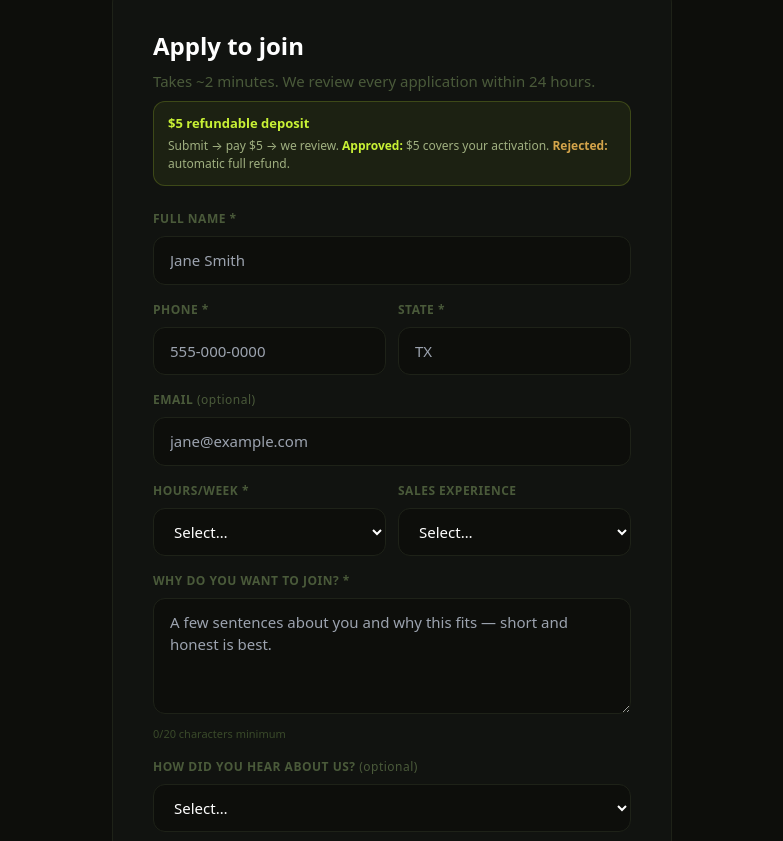
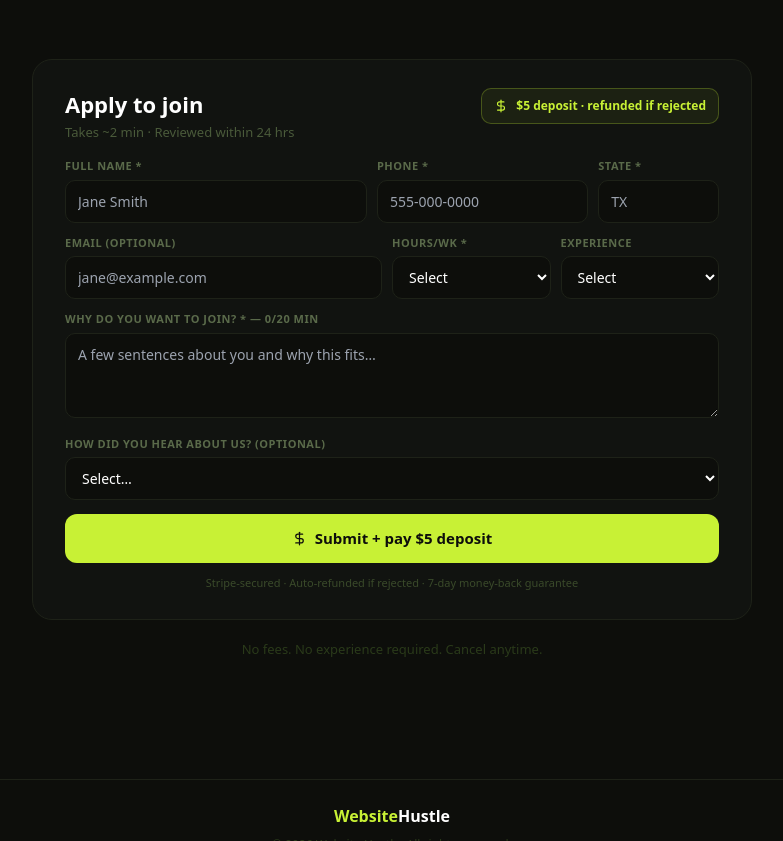
Before and after one commit to ESP-phrase/Leads, a Next.js app: page /join in a window 1280 px wide. Shown: the part 2859-3700 px from the top of the page, without its empty margins (248-1031 px from the left). Built offline with nearby package versions, Linux system fonts and the light colour scheme.

Commit message:
Compact apply form: 3-column grid, smaller inputs, fits in viewport

```diff
--- a/src/app/join/page.tsx
+++ b/src/app/join/page.tsx
@@ -17,6 +17,29 @@ const STEPS = [
   { n: '02', title: 'Make the call', body: 'Call the business, show them a live preview of their new site, and explain the value. We give you a script — no sales experience needed.' },
   { n: '03', title: 'Close & get paid', body: 'When they sign up, you earn 60% of the monthly revenue — every single month they stay on. Recurring income, not a one-time bonus.' },
 ]
+
+const INPUT_STYLE: React.CSSProperties = {
+  width: '100%',
+  background: '#0d0e0b',
+  border: '1px solid #1e2218',
+  borderRadius: 10,
+  padding: '10px 12px',
+  color: '#fff',
+  fontSize: 14,
+  outline: 'none',
+  boxSizing: 'border-box',
+}
+
+function FormField({ label, children }: { label: string; children: React.ReactNode }) {
+  return (
+    <div>
+      <label style={{ display: 'block', color: '#5a6a4a', fontSize: 11, fontWeight: 700, textTransform: 'uppercase', letterSpacing: 0.5, marginBottom: 5 }}>
+        {label}
+      </label>
+      {children}
+    </div>
+  )
+}
 
 const FAQS = [
   { q: 'Do I need sales experience?', a: "No. We give you a proven script, a live preview link to show the business, and training. If you can have a friendly conversation, you can do this." },
@@ -177,103 +200,86 @@ export default function JoinPage() {
       </section>
 
       {/* Apply form */}
-      <section id="apply" style={{ padding: '0 1.5rem 100px' }}>
-        <div style={{ maxWidth: 560, margin: '0 auto' }}>
-          <div style={{ background: '#111310', border: '1px solid #1e2218', borderRadius: 24, padding: '48px 40px' }}>
+      <section id="apply" style={{ padding: '20px 1.5rem 60px', minHeight: '100vh', display: 'flex', alignItems: 'center' }}>
+        <div style={{ maxWidth: 720, margin: '0 auto', width: '100%' }}>
+          <div style={{ background: '#111310', border: '1px solid #1e2218', borderRadius: 20, padding: '28px 32px' }}>
             {submitted ? (
               <div style={{ textAlign: 'center', padding: '20px 0' }}>
-                <div style={{ width: 64, height: 64, borderRadius: '50%', background: '#c8f13515', border: '1px solid #c8f13530',
-                              display: 'flex', alignItems: 'center', justifyContent: 'center', margin: '0 auto 20px' }}>
-                  <CheckCircle size={28} style={{ color: '#c8f135' }} />
+                <div style={{ width: 56, height: 56, borderRadius: '50%', background: '#c8f13515', border: '1px solid #c8f13530',
+                              display: 'flex', alignItems: 'center', justifyContent: 'center', margin: '0 auto 16px' }}>
+                  <CheckCircle size={26} style={{ color: '#c8f135' }} />
                 </div>
-                <h3 style={{ color: '#fff', fontSize: 22, fontWeight: 900, marginBottom: 10 }}>Application received!</h3>
-                <p style={{ color: '#6b7a5a', fontSize: 15, lineHeight: 1.7, marginBottom: 16 }}>
+                <h3 style={{ color: '#fff', fontSize: 20, fontWeight: 900, marginBottom: 8 }}>Application received!</h3>
+                <p style={{ color: '#6b7a5a', fontSize: 14, lineHeight: 1.6, marginBottom: 12 }}>
                   We review every application personally. If approved, we&apos;ll text you a $5 activation link within 24 hours.
-                </p>
-                <p style={{ color: '#3a4a2a', fontSize: 13, lineHeight: 1.6 }}>
-                  Keep your phone on — texts come from a number starting with <span style={{ color: '#c8f135', fontWeight: 700 }}>+1 (762) 238-7190</span>
                 </p>
               </div>
             ) : (
               <>
-                <h2 style={{ color: '#fff', fontSize: 24, fontWeight: 900, marginBottom: 6 }}>Apply to join</h2>
-                <p style={{ color: '#4a5a3a', fontSize: 15, marginBottom: 8 }}>Takes ~2 minutes. We review every application within 24 hours.</p>
-                <div style={{ background: '#c8f13510', border: '1px solid #c8f13530', borderRadius: 12, padding: '12px 14px', marginBottom: 24 }}>
-                  <p style={{ color: '#c8f135', fontSize: 13, fontWeight: 700, marginBottom: 4 }}>$5 refundable deposit</p>
-                  <p style={{ color: '#a0b080', fontSize: 12, lineHeight: 1.5 }}>
-                    Submit → pay $5 → we review. <span style={{ color: '#c8f135', fontWeight: 700 }}>Approved:</span> $5 covers your activation. <span style={{ color: '#d4a44a', fontWeight: 700 }}>Rejected:</span> automatic full refund.
-                  </p>
+                {/* Compact header — combines title + deposit notice */}
+                <div style={{ display: 'flex', justifyContent: 'space-between', alignItems: 'flex-start', gap: 16, marginBottom: 16, flexWrap: 'wrap' }}>
+                  <div>
+                    <h2 style={{ color: '#fff', fontSize: 22, fontWeight: 900, marginBottom: 2 }}>Apply to join</h2>
+                    <p style={{ color: '#4a5a3a', fontSize: 13 }}>Takes ~2 min · Reviewed within 24 hrs</p>
+                  </div>
+                  <div style={{ background: '#c8f13510', border: '1px solid #c8f13540', borderRadius: 10, padding: '8px 12px', display: 'flex', alignItems: 'center', gap: 8 }}>
+                    <DollarSign size={14} style={{ color: '#c8f135' }} />
+                    <span style={{ color: '#c8f135', fontSize: 12, fontWeight: 700 }}>$5 deposit · refunded if rejected</span>
+                  </div>
                 </div>
-                <form onSubmit={handleSubmit} style={{ display: 'flex', flexDirection: 'column', gap: 16 }}>
-                  <div>
-                    <label style={{ display: 'block', color: '#4a5a3a', fontSize: 12, fontWeight: 700, textTransform: 'uppercase', letterSpacing: 0.5, marginBottom: 8 }}>Full name *</label>
-                    <input value={name} onChange={e => setName(e.target.value)} placeholder="Jane Smith" required
-                      style={{ width: '100%', background: '#0d0e0b', border: '1px solid #1e2218', borderRadius: 12,
-                               padding: '12px 16px', color: '#fff', fontSize: 15, outline: 'none', boxSizing: 'border-box' }} />
+
+                <form onSubmit={handleSubmit} style={{ display: 'flex', flexDirection: 'column', gap: 12 }}>
+                  {/* Row 1: name + phone + state */}
+                  <div style={{ display: 'grid', gridTemplateColumns: '2fr 1.4fr 0.8fr', gap: 10 }}>
+                    <FormField label="Full name *">
+                      <input value={name} onChange={e => setName(e.target.value)} placeholder="Jane Smith" required
+                        style={INPUT_STYLE} />
+                    </FormField>
+                    <FormField label="Phone *">
+                      <input value={phone} onChange={e => setPhone(e.target.value)} placeholder="555-000-0000" type="tel" required
+                        style={INPUT_STYLE} />
+                    </FormField>
+                    <FormField label="State *">
+                      <input value={stateField} onChange={e => setStateField(e.target.value)} placeholder="TX" maxLength={2} required
+                        style={{ ...INPUT_STYLE, textTransform: 'uppercase' }} />
+                    </FormField>
                   </div>
 
-                  <div style={{ display: 'grid', gridTemplateColumns: '1fr 1fr', gap: 12 }}>
-                    <div>
-                      <label style={{ display: 'block', color: '#4a5a3a', fontSize: 12, fontWeight: 700, textTransform: 'uppercase', letterSpacing: 0.5, marginBottom: 8 }}>Phone *</label>
-                      <input value={phone} onChange={e => setPhone(e.target.value)} placeholder="555-000-0000" type="tel" required
-                        style={{ width: '100%', background: '#0d0e0b', border: '1px solid #1e2218', borderRadius: 12,
-                                 padding: '12px 16px', color: '#fff', fontSize: 15, outline: 'none', boxSizing: 'border-box' }} />
-                    </div>
-                    <div>
-                      <label style={{ display: 'block', color: '#4a5a3a', fontSize: 12, fontWeight: 700, textTransform: 'uppercase', letterSpacing: 0.5, marginBottom: 8 }}>State *</label>
-                      <input value={stateField} onChange={e => setStateField(e.target.value)} placeholder="TX" maxLength={2} required
-                        style={{ width: '100%', background: '#0d0e0b', border: '1px solid #1e2218', borderRadius: 12,
-                                 padding: '12px 16px', color: '#fff', fontSize: 15, outline: 'none', boxSizing: 'border-box', textTransform: 'uppercase' }} />
-                    </div>
+                  {/* Row 2: email + hours + experience */}
+                  <div style={{ display: 'grid', gridTemplateColumns: '2fr 1fr 1fr', gap: 10 }}>
+                    <FormField label="Email (optional)">
+                      <input value={email} onChange={e => setEmail(e.target.value)} placeholder="jane@example.com" type="email"
+                        style={INPUT_STYLE} />
+                    </FormField>
+                    <FormField label="Hours/wk *">
+                      <select value={hoursPerWeek} onChange={e => setHoursPerWeek(e.target.value)} required style={INPUT_STYLE}>
+                        <option value="">Select</option>
+                        <option value="5">2–5</option>
+                        <option value="10">5–10</option>
+                        <option value="20">10–20</option>
+                        <option value="35">20+</option>
+                      </select>
+                    </FormField>
+                    <FormField label="Experience">
+                      <select value={experience} onChange={e => setExperience(e.target.value)} style={INPUT_STYLE}>
+                        <option value="">Select</option>
+                        <option value="none">None</option>
+                        <option value="some">Some</option>
+                        <option value="lots">Lots</option>
+                      </select>
+                    </FormField>
                   </div>
 
-                  <div>
-                    <label style={{ display: 'block', color: '#4a5a3a', fontSize: 12, fontWeight: 700, textTransform: 'uppercase', letterSpacing: 0.5, marginBottom: 8 }}>Email <span style={{ fontWeight: 400, textTransform: 'none' }}>(optional)</span></label>
-                    <input value={email} onChange={e => setEmail(e.target.value)} placeholder="jane@example.com" type="email"
-                      style={{ width: '100%', background: '#0d0e0b', border: '1px solid #1e2218', borderRadius: 12,
-                               padding: '12px 16px', color: '#fff', fontSize: 15, outline: 'none', boxSizing: 'border-box' }} />
-                  </div>
+                  {/* Why join */}
+                  <FormField label={`Why do you want to join? * — ${whyJoin.length}/20 min`}>
+                    <textarea value={whyJoin} onChange={e => setWhyJoin(e.target.value)} rows={3}
+                      placeholder="A few sentences about you and why this fits…"
+                      style={{ ...INPUT_STYLE, resize: 'vertical', fontFamily: 'inherit' }} />
+                  </FormField>
 
-                  <div style={{ display: 'grid', gridTemplateColumns: '1fr 1fr', gap: 12 }}>
-                    <div>
-                      <label style={{ display: 'block', color: '#4a5a3a', fontSize: 12, fontWeight: 700, textTransform: 'uppercase', letterSpacing: 0.5, marginBottom: 8 }}>Hours/week *</label>
-                      <select value={hoursPerWeek} onChange={e => setHoursPerWeek(e.target.value)} required
-                        style={{ width: '100%', background: '#0d0e0b', border: '1px solid #1e2218', borderRadius: 12,
-                                 padding: '12px 16px', color: '#fff', fontSize: 15, outline: 'none', boxSizing: 'border-box' }}>
-                        <option value="">Select…</option>
-                        <option value="5">2–5 hrs</option>
-                        <option value="10">5–10 hrs</option>
-                        <option value="20">10–20 hrs</option>
-                        <option value="35">20+ hrs (full-time)</option>
-                      </select>
-                    </div>
-                    <div>
-                      <label style={{ display: 'block', color: '#4a5a3a', fontSize: 12, fontWeight: 700, textTransform: 'uppercase', letterSpacing: 0.5, marginBottom: 8 }}>Sales experience</label>
-                      <select value={experience} onChange={e => setExperience(e.target.value)}
-                        style={{ width: '100%', background: '#0d0e0b', border: '1px solid #1e2218', borderRadius: 12,
-                                 padding: '12px 16px', color: '#fff', fontSize: 15, outline: 'none', boxSizing: 'border-box' }}>
-                        <option value="">Select…</option>
-                        <option value="none">None — willing to learn</option>
-                        <option value="some">Some (retail/service)</option>
-                        <option value="lots">Lots (B2B/closing)</option>
-                      </select>
-                    </div>
-                  </div>
-
-                  <div>
-                    <label style={{ display: 'block', color: '#4a5a3a', fontSize: 12, fontWeight: 700, textTransform: 'uppercase', letterSpacing: 0.5, marginBottom: 8 }}>Why do you want to join? *</label>
-                    <textarea value={whyJoin} onChange={e => setWhyJoin(e.target.value)} rows={4}
-                      placeholder="A few sentences about you and why this fits — short and honest is best."
-                      style={{ width: '100%', background: '#0d0e0b', border: '1px solid #1e2218', borderRadius: 12,
-                               padding: '12px 16px', color: '#fff', fontSize: 15, outline: 'none', boxSizing: 'border-box', resize: 'vertical', fontFamily: 'inherit' }} />
-                    <p style={{ fontSize: 11, color: '#3a4a2a', marginTop: 6 }}>{whyJoin.length}/20 characters minimum</p>
-                  </div>
-
-                  <div>
-                    <label style={{ display: 'block', color: '#4a5a3a', fontSize: 12, fontWeight: 700, textTransform: 'uppercase', letterSpacing: 0.5, marginBottom: 8 }}>How did you hear about us? <span style={{ fontWeight: 400, textTransform: 'none' }}>(optional)</span></label>
-                    <select value={referralSource} onChange={e => setReferralSource(e.target.value)}
-                      style={{ width: '100%', background: '#0d0e0b', border: '1px solid #1e2218', borderRadius: 12,
-                               padding: '12px 16px', color: '#fff', fontSize: 15, outline: 'none', boxSizing: 'border-box' }}>
+                  {/* Referral */}
+                  <FormField label="How did you hear about us? (optional)">
+                    <select value={referralSource} onChange={e => setReferralSource(e.target.value)} style={INPUT_STYLE}>
                       <option value="">Select…</option>
                       <option value="tiktok">TikTok</option>
                       <option value="instagram">Instagram</option>
@@ -282,21 +288,22 @@ export default function JoinPage() {
                       <option value="search">Google search</option>
                       <option value="other">Other</option>
                     </select>
-                  </div>
+                  </FormField>
 
                   {error && (
-                    <p style={{ background: '#2a0d0d', border: '1px solid #401515', color: '#d45a5a', borderRadius: 10, padding: '10px 14px', fontSize: 13 }}>
+                    <p style={{ background: '#2a0d0d', border: '1px solid #401515', color: '#d45a5a', borderRadius: 10, padding: '8px 12px', fontSize: 13 }}>
                       {error}
                     </p>
                   )}
+
                   <button type="submit" disabled={loading}
-                    style={{ background: '#c8f135', color: '#0d0e0b', padding: '14px', borderRadius: 12, fontWeight: 800,
-                             fontSize: 16, border: 'none', cursor: loading ? 'not-allowed' : 'pointer', opacity: loading ? 0.6 : 1,
-                             display: 'flex', alignItems: 'center', justifyContent: 'center', gap: 8, marginTop: 4 }}>
-                    {loading ? 'Redirecting…' : <><DollarSign size={16} />Submit + pay $5 deposit</>}
+                    style={{ background: '#c8f135', color: '#0d0e0b', padding: '13px', borderRadius: 12, fontWeight: 800,
+                             fontSize: 15, border: 'none', cursor: loading ? 'not-allowed' : 'pointer', opacity: loading ? 0.6 : 1,
+                             display: 'flex', alignItems: 'center', justifyContent: 'center', gap: 8, marginTop: 2 }}>
+                    {loading ? 'Redirecting…' : <><DollarSign size={15} />Submit + pay $5 deposit</>}
                   </button>
-                  <p style={{ fontSize: 11, color: '#3a4a2a', textAlign: 'center', marginTop: 4 }}>
-                    Stripe-secured · Refunded automatically if rejected · 7-day money-back guarantee
+                  <p style={{ fontSize: 11, color: '#3a4a2a', textAlign: 'center' }}>
+                    Stripe-secured · Auto-refunded if rejected · 7-day money-back guarantee
                   </p>
                 </form>
               </>
```
